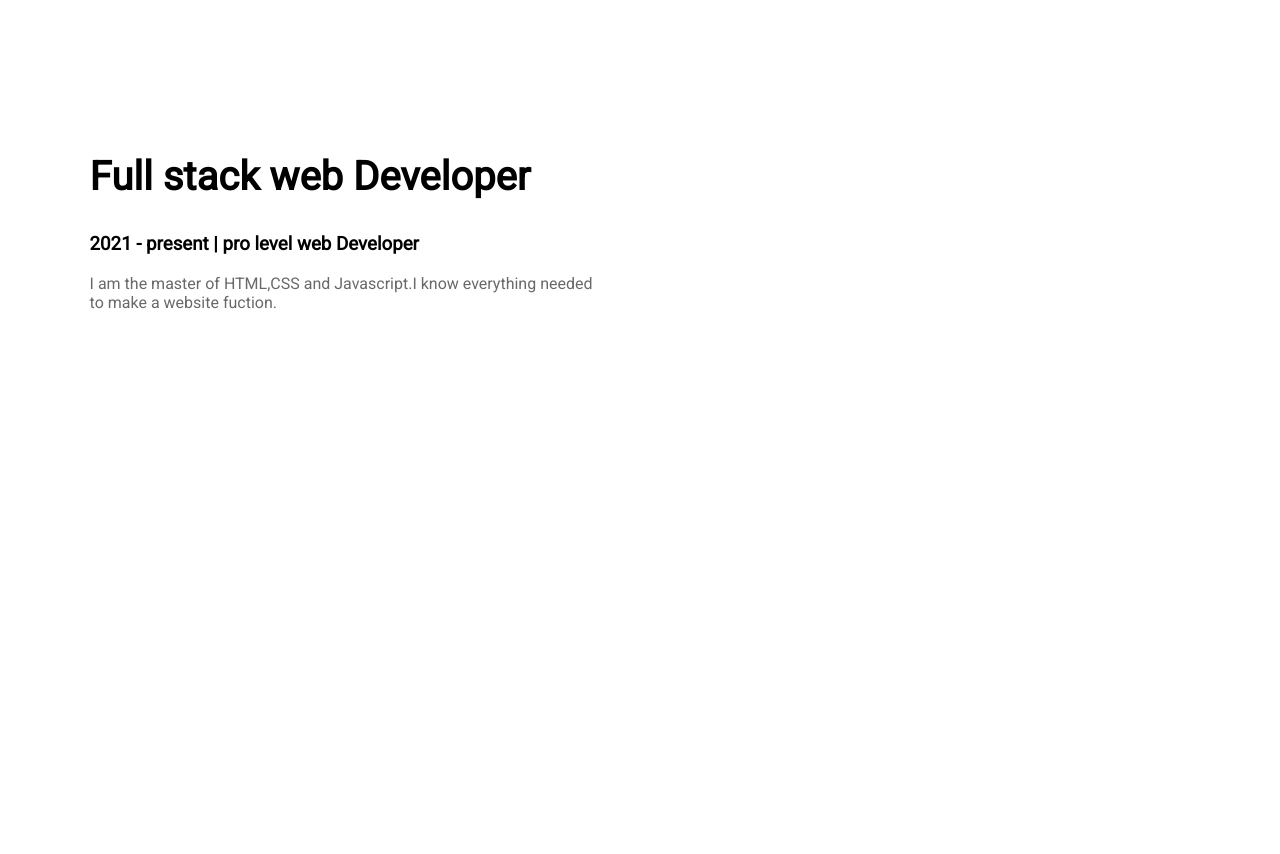
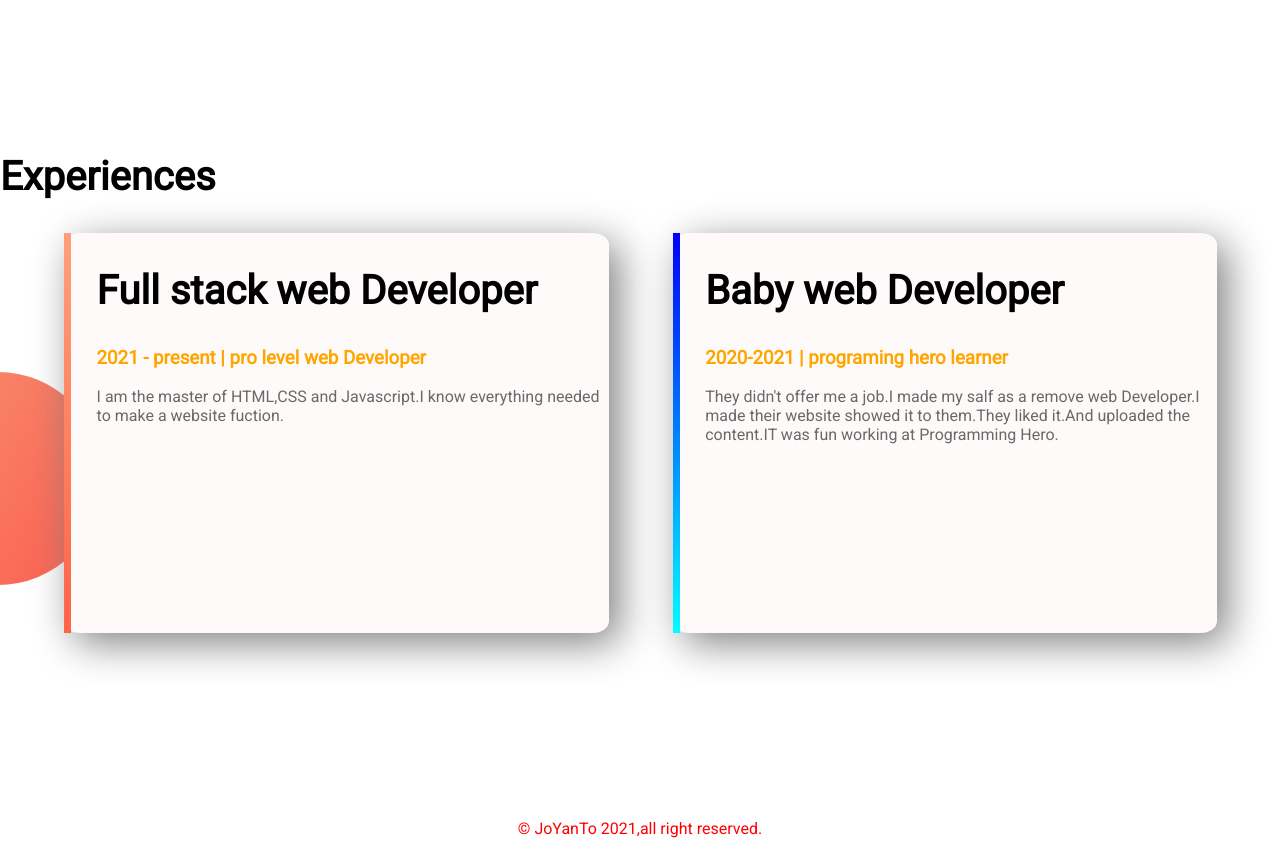
Before and after one commit to joyanto-girgiti/web-portfolio, a plain HTML site: page index.html in a window 1280 px wide. Shown: the part 1180-2034 px from the top of the page. Before the commit the page ends 1950 px from the top, so only its background shows below. Drawn offline with Linux system fonts and the light colour scheme; files whose address does not match are found by name.

Commit message:
my first website

```diff
--- a/index.html
+++ b/index.html
@@ -12,10 +12,10 @@
    <section class="top-banner">
        <div class="half-width">
         <h1>Wellcome To</h1>
-        <h1><span class="name-highlight">Joyanto</span> Website</h1>
+        <h1><span class="orange-highlight">Joyanto</span> Website</h1>
         <h3>World-class professional web dev</h3>
         <p>Web development is the work involved in developing a Web site for the Internet (World Wide Web) or an intranet (a private network).[1] Web development can range from developing a simple single static page of plain text to complex Web-based Internet applications (Web apps), electronic businesses, and social network services. A more comprehensive list of tasks to which Web development commonly refers, may include Web engineering, Web design, Web content development, client liaison, client-side/server-side scripting, Web server and network security configuration, and e-commerce development.</p>
-        <a class="link-button" target="blank" href="http://www.facebook.com">FaceBook</a>
+        <a class="link-button" target="blank" href="https://www.facebook.com/joyanto.das.9250">FaceBook</a>
        </div>
        <div class="half-width">
            <img src="images/jhankar.png">
@@ -29,20 +29,25 @@
             <h2>Big Dream</h2>
             <h3>Become World's No.1 Developer</h3>
             <p>I already learned the HTML and basic CSS.I can build any simple website.I can even teach my grandma how to make simple website.</p>
-            <a class="link-button" href="http://www.youtube.com" target="_blank">YouTube</a>
+            <a class="link-button" href="https://github.com/joyanto-girgiti" target="_blank">GitHub</a>
         </div>
    </section>
-   <section class="experience">
-       <div class="half-width">
+   <section class="experience-area">
+       <h2>Experiences</h2>
+       <div  id="full-stack" class="half-width single-experience">
             <h2>Full stack web Developer</h2>
-            <h3>2021 - present | pro level web Developer</h3>
+            <h3 class="orange-highlight">2021 - present | pro level web Developer</h3>
             <p>I am the master of HTML,CSS and Javascript.I know everything needed to make a website fuction.</p>
        </div>
-       <div class="half-width">
-
+       <div id="baby-web" class="half-width single-experience">
+            <h2>Baby web Developer</h2>
+            <h3 class="orange-highlight">2020-2021 | programing hero learner</h3>
+            <p>They didn't offer me a job.I made my salf as a remove web Developer.I made their website showed it to them.They liked it.And uploaded the content.IT was fun working at Programming Hero.</p>
        </div>
    </section>
-
+   <footer>
+       <p>© JoYanTo 2021,all right reserved.</p>
+   </footer>
 
 
 </body>
--- a/style.css
+++ b/style.css
@@ -14,7 +14,7 @@ h2{
 p{
     color: dimgray;
 }
-.name-highlight{
+.orange-highlight{
     color: orange;
 }
 .half-width{
@@ -48,3 +48,28 @@ section{
     background-repeat: no-repeat;
     background-position: right;
 }
+.single-experience{
+    box-shadow: 10px 10px 40px grey;
+    border-radius: 3%;
+    height: 80%;
+    background-color: snow;
+}
+.experience-area{
+    background-image: url(images/exp-bg.png);
+    background-repeat: no-repeat;
+    background-position: left;
+}
+#full-stack{
+    border-left: 7px solid;
+    border-image: linear-gradient(180deg,lightsalmon,tomato);
+    border-image-slice: 1;
+}
+#baby-web{
+    border-left: 7px solid;
+    border-image: linear-gradient(180deg,blue,cyan);
+    border-image-slice: 1;
+}
+footer p{
+    text-align: center;
+    color: red;
+}
```
